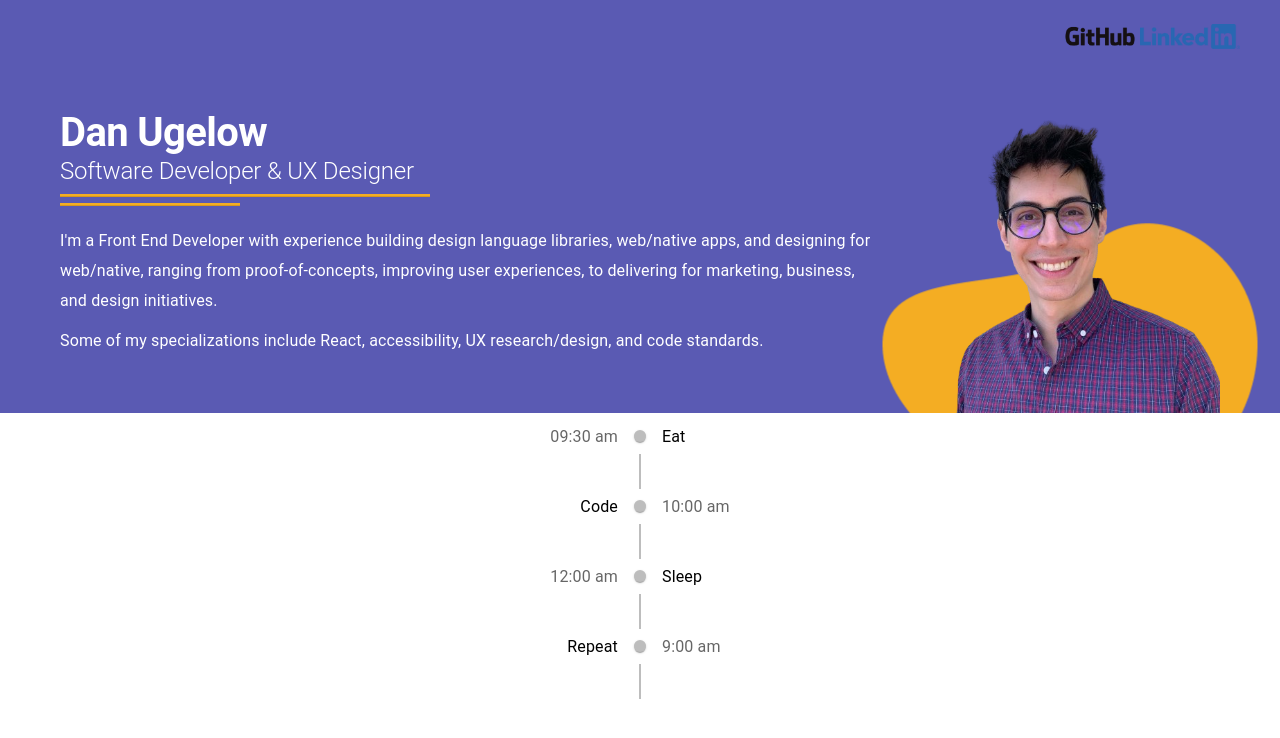
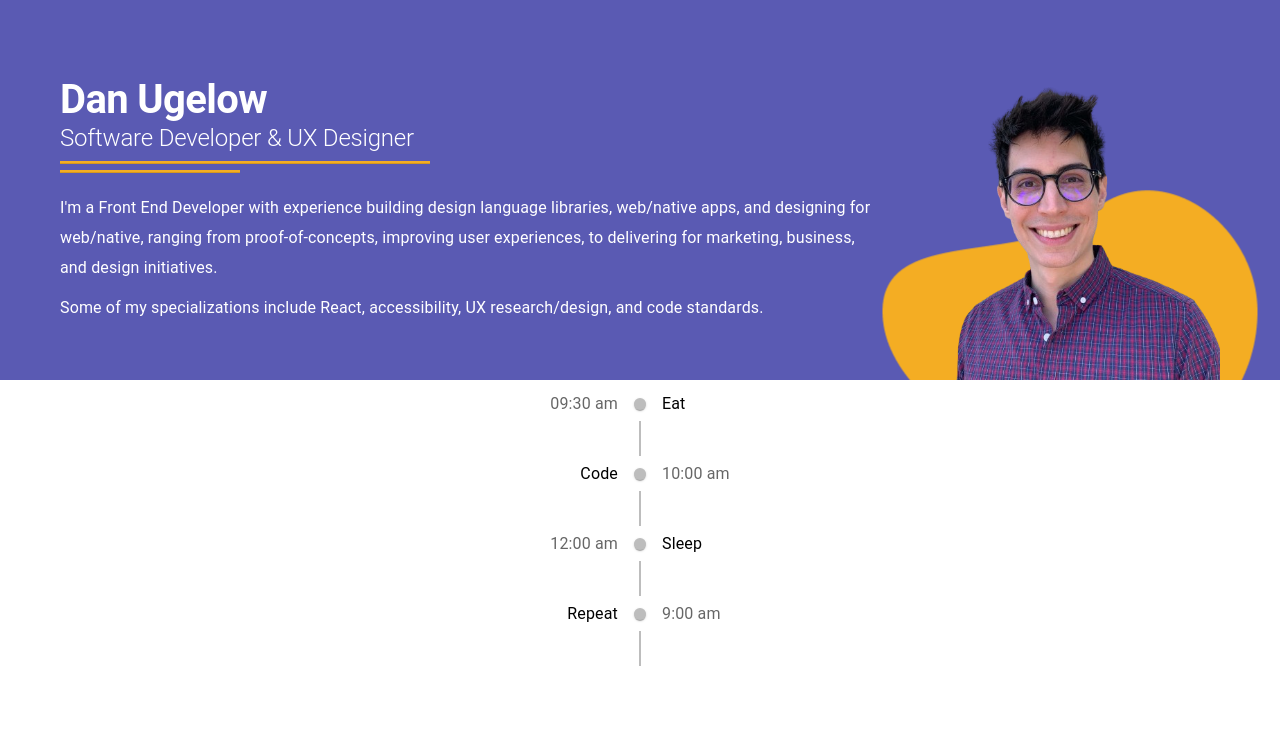
Before and after one commit to DanUgelow/portfolio, a Next.js app: page / in a window 1280 px wide. Shown: the top 738 px of the page. Built offline with nearby package versions, Linux system fonts and the light colour scheme.

Commit message:
build fix image

```diff
--- a/src/app/page.js
+++ b/src/app/page.js
@@ -11,8 +11,9 @@ export default function Home() {
         <Box className={styles.container}>
           <Box className={styles.menu}>
             {/* <EmailIcon /> Contact */}
-            <img src='GitHub_Logo.png' alt='linkedIn' />
-            <img src='LI-logo.png' alt='linkedIn' />
+            {/* use MUI icons for both */}
+            {/* <img src='GitHub_Logo.png' alt='github' />
+            <img src='LI-logo.png' alt='linkedIn' /> */}
           </Box>
           <Box className={styles.header}>
             <Box>
@@ -48,7 +49,7 @@ export default function Home() {
               <Box
                 className={styles.profilePic}
                 sx={{
-                  backgroundImage: 'url("/profile-pic.png")',
+                  backgroundImage: 'url("profile-pic.png")',
                 }}
               ></Box>
               <img src='profile-shape.png' alt='linkedIn' />
```
